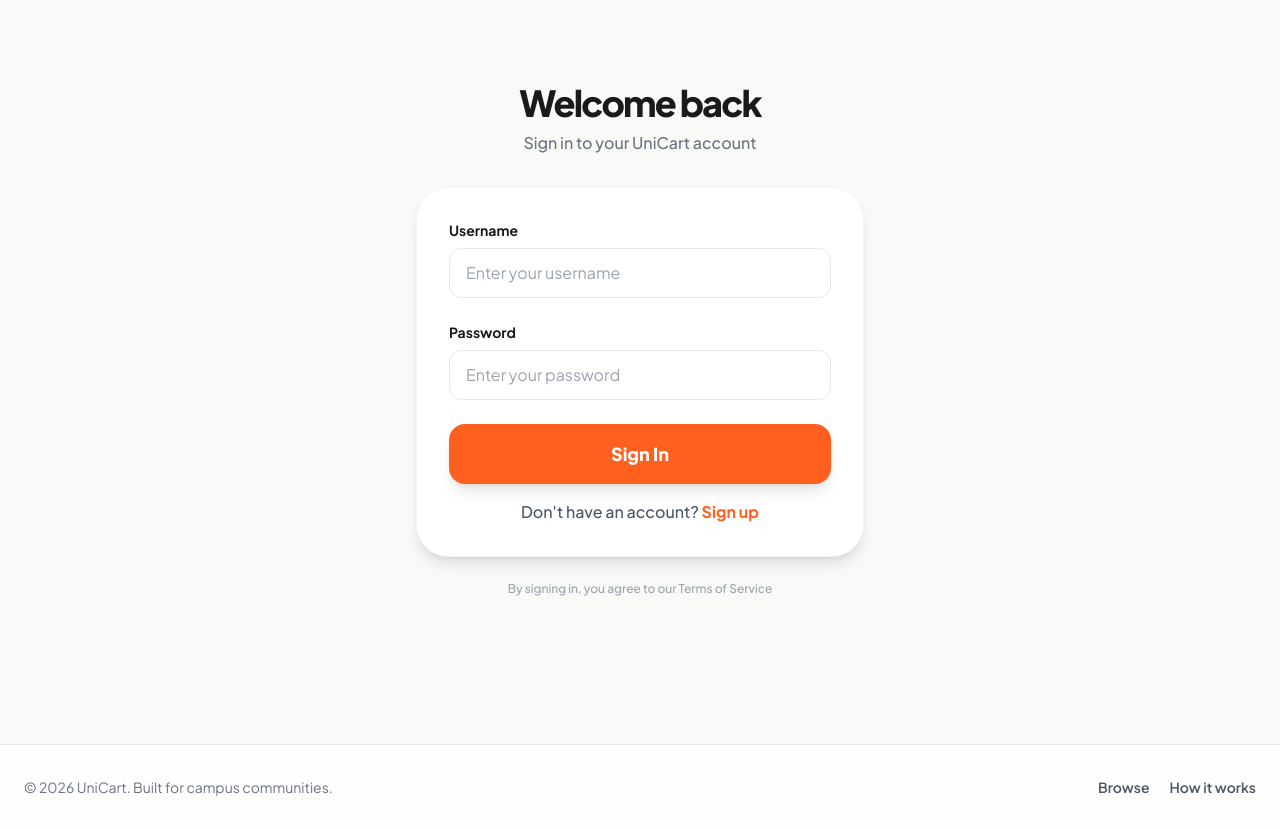
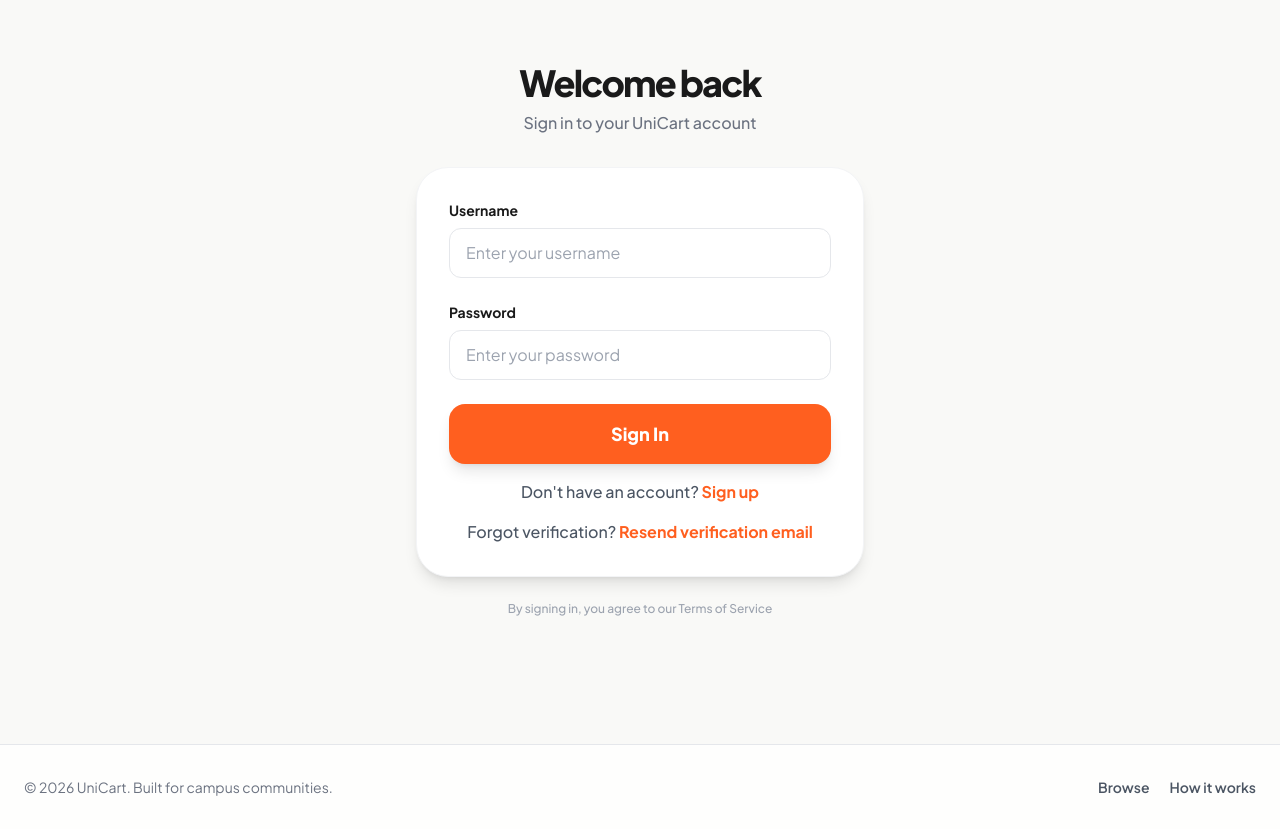
Before and after one commit to BoraEnesOzsahin/UniCartV2.0, a Django app: page /users/login/ in a window 1280 px wide. Shown: the part 93-922 px from the top of the page. Run offline with Django 5.2, Linux system fonts and the light colour scheme; some libraries are stand-ins or nearby versions.

Commit message:
Add logout-safe resend verification flow

```diff
--- a/templates/users/login.html
+++ b/templates/users/login.html
@@ -46,6 +46,10 @@
                 Don't have an account?
                 <a href="{% url 'register' %}" class="text-uni-orange font-bold hover:underline">Sign up</a>
             </p>
+            <p class="text-center text-gray-600 font-medium mt-4">
+                Forgot verification?
+                <a href="{% url 'resend_verification' %}" class="text-uni-orange font-bold hover:underline">Resend verification email</a>
+            </p>
         </form>
 
         <!-- Footer -->
--- a/users/urls.py
+++ b/users/urls.py
@@ -13,5 +13,6 @@ urlpatterns = [
     path('verify-sent/',                    views.email_verification_sent,  name='email-verification-sent'),  # /users/verify-sent/
     path('verify/<str:token>/',             views.verify_email,             name='verify-email'),          # /users/verify/<token>/
     path('verify-success/',                 views.email_verification_success, name='email-verification-success'),  # /users/verify-success/
+    path('resend-verification/',            views.resend_verification,      name='resend_verification'),   # /users/resend-verification/
     path('<str:username>/',                 views.profile,                  name='profile'),               # /users/enes/
 ]
--- a/users/views.py
+++ b/users/views.py
@@ -70,6 +70,35 @@ def register(request):
     return render(request, 'users/register.html', {'form': form})
 
 
+def resend_verification(request):
+    message_sent = False
+    if request.method == 'POST':
+        identifier = request.POST.get('identifier', '').strip()
+        if identifier:
+            from django.contrib.auth.models import User
+            try:
+                if '@' in identifier:
+                    user = User.objects.get(email__iexact=identifier)
+                else:
+                    user = User.objects.get(username__iexact=identifier)
+                profile, _ = UserProfile.objects.get_or_create(user=user)
+                profile.email_verified = False
+                profile.save()
+                _send_verification_email(request, user)
+                messages.success(request, 'Verification email resent. Check your inbox.')
+                message_sent = True
+            except Exception:
+                # Do not expose whether the account exists
+                messages.info(request, 'If an account exists, a verification email has been sent.')
+                message_sent = True
+        else:
+            messages.error(request, 'Please enter your username or email.')
+
+    return render(request, 'users/resend_verification.html', {
+        'message_sent': message_sent,
+    })
+
+
 # ─────────────────────────────────────────
 #  LOGIN
 #  URL: /users/login/
@@ -88,8 +117,8 @@ def user_login(request):
             try:
                 profile = user.userprofile
                 if not profile.email_verified:
-                    messages.error(request, 'Please verify your email before logging in.')
-                    return redirect('login')
+                    messages.error(request, 'Please verify your email before logging in. You can resend a verification link.')
+                    return redirect('resend_verification')
             except UserProfile.DoesNotExist:
                 profile = UserProfile.objects.create(user=user)
                 try:
@@ -97,7 +126,7 @@ def user_login(request):
                     messages.error(request, 'Your account is not verified. A verification email has been sent.')
                 except Exception as e:
                     messages.error(request, f'Error sending verification email: {str(e)}')
-                return redirect('login')
+                return redirect('resend_verification')
 
             login(request, user)
             return redirect(request.GET.get('next', 'home'))   # go to intended page or home
```
Also changed, not shown: templates/users/resend_verification.html (added, +40 -0 lines).
